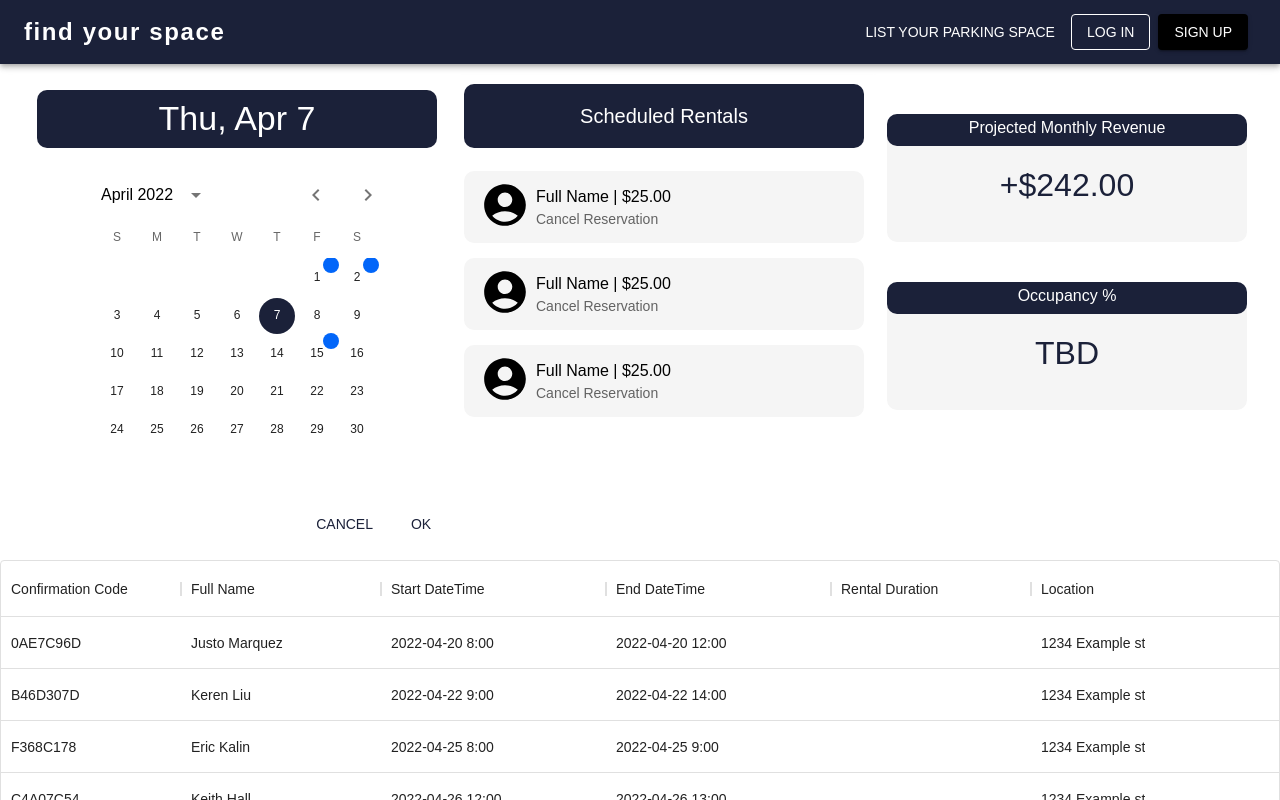
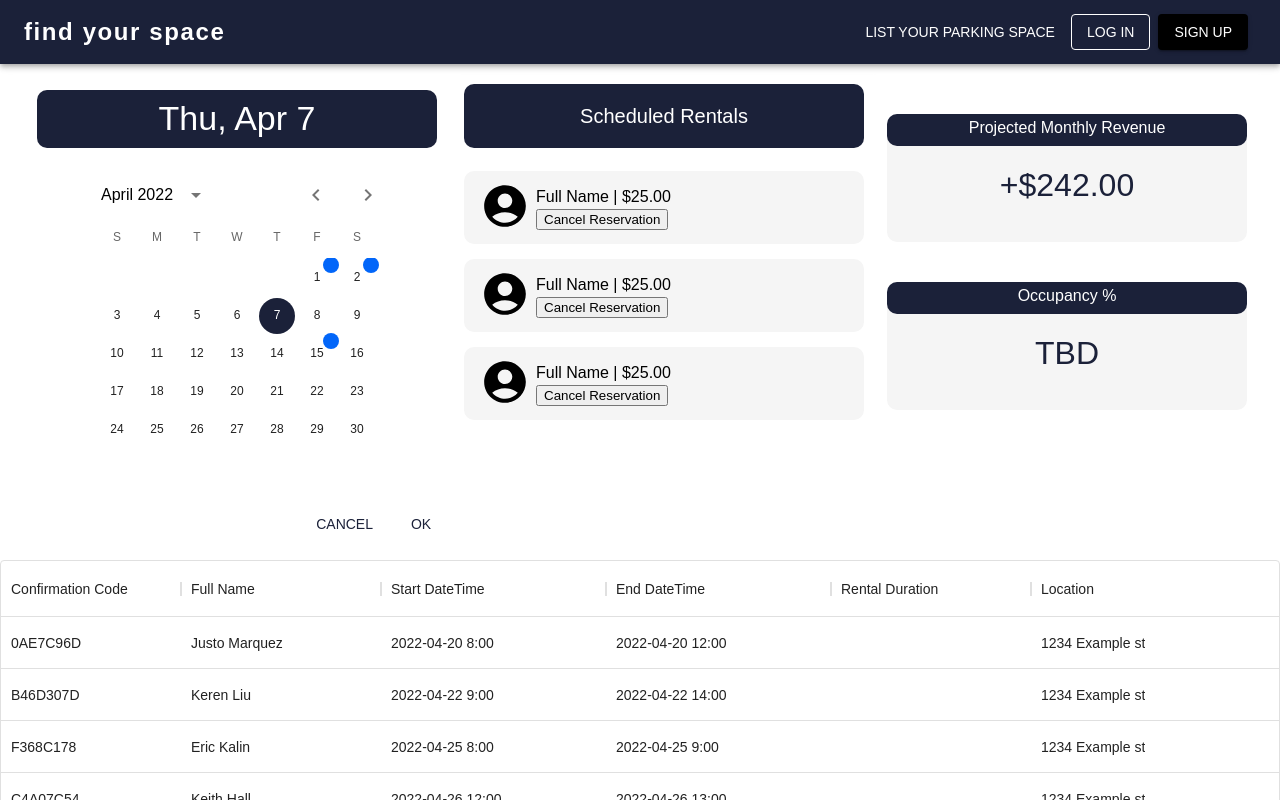
Before and after one commit to boc-bulbasaur/FindYourSpace, a Next.js app: page /ownerHistoryDash in a window 1280 px wide. Shown: the top 800 px of the page. Built offline with nearby package versions, Linux system fonts and the light colour scheme; a web font is replaced by a local one.

Commit message:
Added Cancel Reservation button

```diff
--- a/components/ownerRentalList.tsx
+++ b/components/ownerRentalList.tsx
@@ -67,7 +67,7 @@ export default function O_RentalList() {
                   </ListItemAvatar>
                   <ListItemText
                     primary="Full Name | $25.00"
-                    secondary="Cancel Reservation"
+                    secondary= {<button onClick={() => {console.log('Clicked')}}>Cancel Reservation</button>}
                   />
                 </ListItem>,
               )}
```
